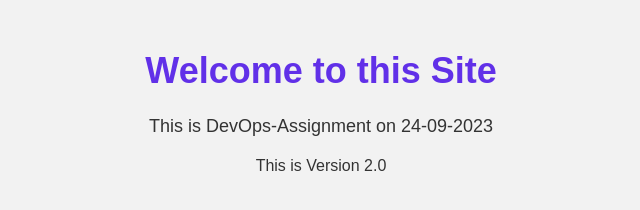
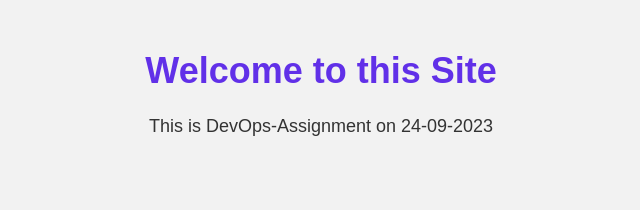
Before and after one commit to demo-helloworld-1/DevOps-Assignment, a plain HTML site: page index.html in a window 1280 px wide. Shown: the whole page, without its empty margins (319-959 px from the left). Drawn offline with Linux system fonts and the light colour scheme.

Commit message:
Downgrade to lower version

```diff
--- a/index.html
+++ b/index.html
@@ -24,6 +24,6 @@
   <body>
     <h1>Welcome to this Site</h1>
     <p>This is DevOps-Assignment on 24-09-2023</p>
-       This is Version 2.0
+
 </body>
 </html>
```
